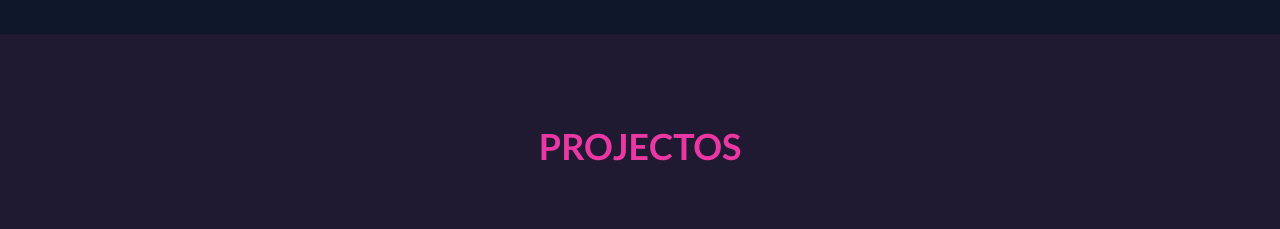
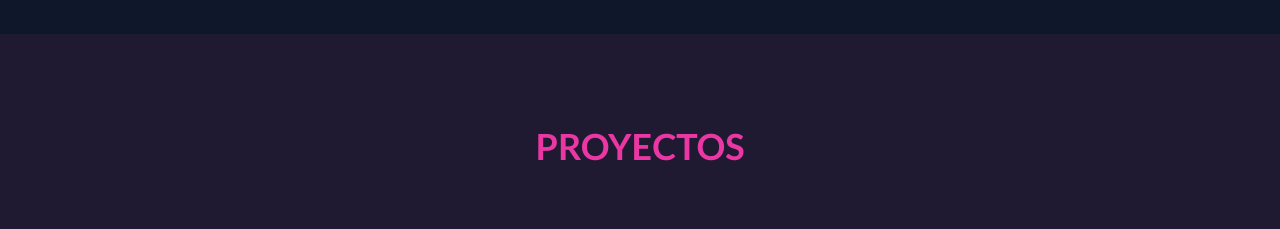
Before and after one commit to jsemalvarez/personal-page, a React (Vite) app: page / in a window 1280 px wide. Shown: the part 2460-2689 px from the top of the page. Built offline with nearby package versions, Linux system fonts and the light colour scheme.

Commit message:
chore: change name section

```diff
--- a/src/features/projects/components/Projects.tsx
+++ b/src/features/projects/components/Projects.tsx
@@ -5,7 +5,7 @@ import './projects.css';
 export const Projects = () => {
   return (
     <section id='projects' className='projects'>
-        <h2 className='projects__title'>Projectos</h2>
+        <h2 className='projects__title'>Proyectos</h2>
 
       <div className='grid-cards-project'>
 
```
